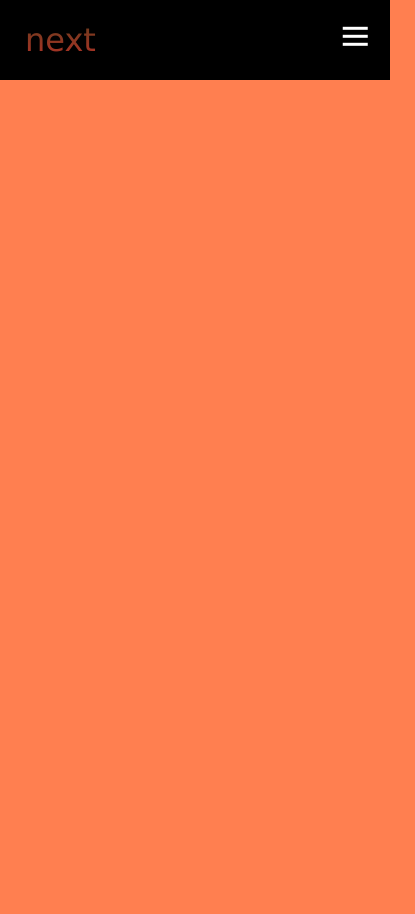
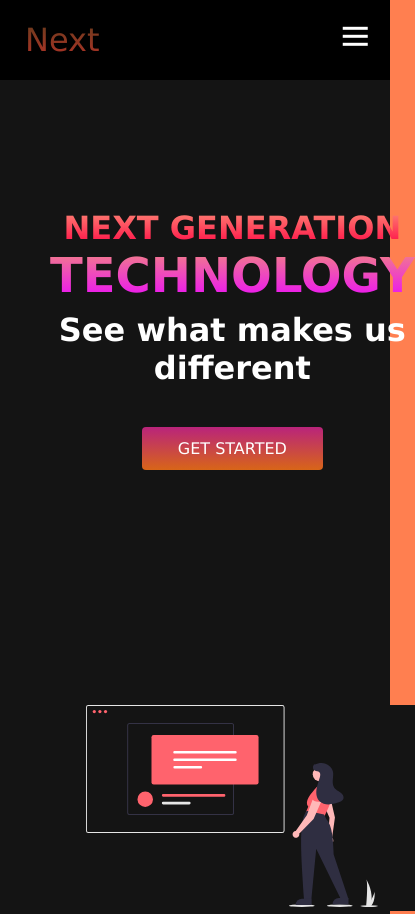
Before and after one commit to chris-macharia/RESPONSIVE-WEBSITE, a plain HTML site: page index.html in a window 390 px wide. Shown: the top 914 px of the page, 415 px wide, since content can reach past the window. Before the commit the page ends 844 px from the top, so only its background shows below. Drawn offline with Linux system fonts and the light colour scheme.

Commit message:
made a responsive body page that scales according to size of media screen

```diff
--- a/index.html
+++ b/index.html
@@ -10,9 +10,10 @@
 
 
   <body>
+    <!-- navbar section -->
     <nav class="navbar">
       <div class="navbar_container">
-        <a href="" id="navbar_logo">next</a>
+        <a href="" id="navbar_logo">Next</a>
         <div class="navbar_toggle" id="mobile_menu">
           <span class="bar"></span>
           <span class="bar"></span>
@@ -34,6 +35,25 @@
         </ul>
       </div>
     </nav>
+
+    <!-- hero section -->
+    <div class="main">
+      <div class="main_container">
+        <div class="main_content">
+          <h1>NEXT GENERATION</h1>
+          <h2>TECHNOLOGY</h2>
+          <p>See what makes us different</p>
+          <button class="main_button">
+            <a href="">GET STARTED</a>
+          </button>
+        </div>
+
+        <div class="main_image_container">
+          <img src="SVG/online-message.svg" alt="pic" id="main_image">
+        </div>
+      </div>
+    </div>
+
     <script src="app.js"></script>
   </body>
 </html>
--- a/style.css
+++ b/style.css
@@ -203,3 +203,159 @@ body{
    }
 
 }
+
+/* hero section */
+.main{
+  background-color: #141414;
+}
+
+.main_container{
+  display: grid;
+  grid-template-columns: 1fr 1fr;
+  align-items: center;
+  justify-self: center;
+  margin: 0 auto;
+  height: 100vh;
+  background-color: #141414;
+  z-index: 1;
+  width: 100vw;
+  max-width: 1300px;
+  padding: 0 50px;
+}
+
+.main_content h1{
+  font-size: 3.5rem;
+  background-color: #ff8177;
+  background-image: linear-gradient(to top, #ff0844 0%, rgba(231, 231, 99, 0.067));
+  background-size: 100%;
+  -webkit-background-clip: text;
+  -moz-background-clip: text;
+  -webkit-text-fill-color: transparent;
+  -moz-text-fill-color: transparent;
+}
+
+.main_content h2{
+  font-size: 3rem;
+  background-color: #ff8177;
+  background-image: linear-gradient(to top, #ea08ff 0%, rgba(65, 231, 243, 0.067));
+  background-size: 100%;
+  -webkit-background-clip: text;
+  -moz-background-clip: text;
+  -webkit-text-fill-color: transparent;
+  -moz-text-fill-color: transparent;
+}
+
+.main_content p{
+  margin-top: 1rem;
+  font-size: 2rem ;
+  font-weight: 700;
+  color: white;
+}
+
+.main_button{
+  font-size: 1rem;
+  background-image: linear-gradient(to top, rgb(216, 101, 24) 0%, rgb(185, 36, 123) 100%);
+  padding: 14px 32px;
+  border: none;
+  border-radius: 4px;
+  color: rgb(255, 255, 255);
+  margin-top: 2rem;
+  margin-bottom: 1rem;
+  cursor: pointer;
+  position: relative;
+  transition: all 0.35s;
+  outline: none;
+}
+
+.main_button a{
+  position: relative;
+  z-index: 2;
+  color: white;
+  text-decoration: none;
+
+}
+
+.main_button:after{
+  position: absolute;
+  content: '';
+  top: 0;
+  left: 0;
+  width: 0;
+  height: 100;
+  background: #4837ff;
+  transition: all 0.35s;
+  border-radius: 4px;
+}
+
+.main_button:hover{
+  color: #fff;
+}
+
+.main_button:hover:after{
+  width: 100%;
+}
+
+.main_image_container{
+  text-align: center;
+  background-color: #141414;
+}
+
+#main_image{
+  height: 80%;
+  width: 80%;
+}
+
+/* mobile responsive */
+@media screen and (max-width:768px) {
+  .main_container{
+    display: grid;
+    grid-template-columns: auto;
+    align-items: center;
+    justify-self: center;
+    width: 100%;
+    margin: 0 auto;
+    height: 110vh;
+  }
+  .main_content{
+    text-align: center;
+    margin-bottom: 4 rem;
+  }
+
+  .main_content h1{
+    font-size: 3.5rem;
+    margin-top: 2rem;
+  }
+
+  .main-content h2{
+    font-size: 2rem;
+  }
+
+  .main_content p{
+    margin-top: 1rem;
+    font-size: 1
+    rem;
+  }
+}
+
+@media screen and (max-width: 480px) {
+  .main_content h1{
+    font-size: 2rem;
+    margin-top: 2rem;
+  }
+
+  .main-content h2{
+    font-size: 1rem;
+  }
+
+  .main_content p{
+    margin-top: .5rem;
+    font-size: 1
+    rem;
+  }
+
+  .main_button{
+    padding: 12px 36px;
+    margin: 2.5rem 0;
+  }
+
+}
```
Also changed, not shown: SVG/online-message.svg (added).
